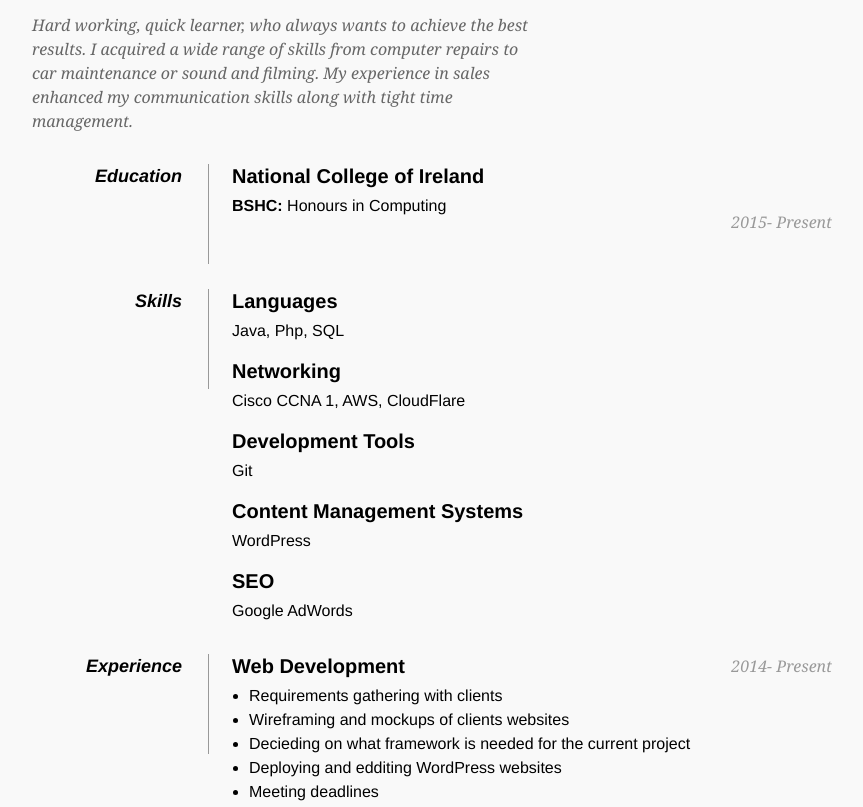
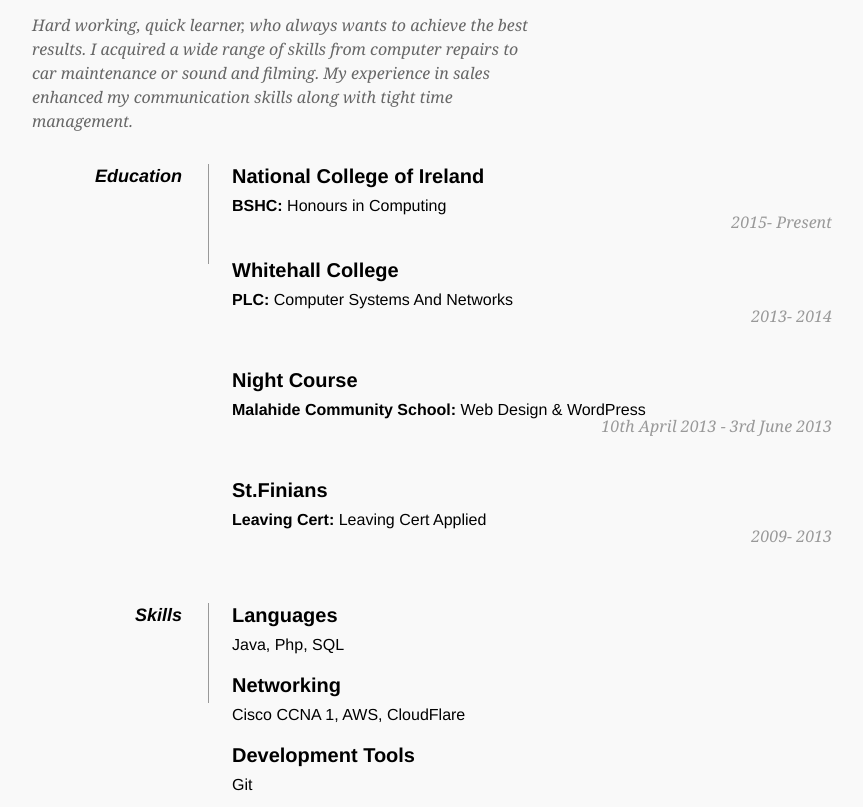
Before and after one commit to jackbourkemckenna/CV, a plain HTML site: page index.html in a window 1280 px wide. Shown: the part 124-931 px from the top of the page, without its empty margins (208-1071 px from the left). Drawn offline with Linux system fonts and the light colour scheme.

Commit message:
Add more education to the list

```diff
--- a/index.html
+++ b/index.html
@@ -62,8 +62,14 @@
             <dt>Education</dt>
             <dd>
                 <h2>National College of Ireland</h2>
-                <p><strong>BSHC:</strong> Honours in Computing<h2><span>2015- Present</span></h2><br />
-                   </p>
+                <p><strong>BSHC:</strong> Honours in Computing<h2><span>2015- Present</span></h2><br/>
+                  <h2>Whitehall College</h2>
+                  <p><strong>PLC:</strong> Computer Systems And Networks<h2><span>2013- 2014</span></h2><br/></p>
+                  <h2>Night Course</h2>
+                  <p><strong>Malahide Community School:</strong> Web Design & WordPress<h2><span>10th April 2013 - 3rd June 2013</span></h2><br/></p>
+                  <h2>St.Finians</h2>
+                  <p><strong>Leaving Cert:</strong> Leaving Cert Applied<h2><span>2009- 2013</span></h2><br/></p>
+
             </dd>
 
             <dd class="clear"></dd>
@@ -94,7 +100,7 @@
                 <ul>
                     <li>Requirements gathering with clients </li>
                     <li>Wireframing and mockups of clients websites</li>
-                    <li>Decieding on what framework is needed for the current project</li>
+                    <li>Deciding on what framework is needed for the current project</li>
                     <li>Deploying and edditing WordPress websites</li>
                     <li>Meeting deadlines</li>
                     <li>Setting up hosting</li>
```
